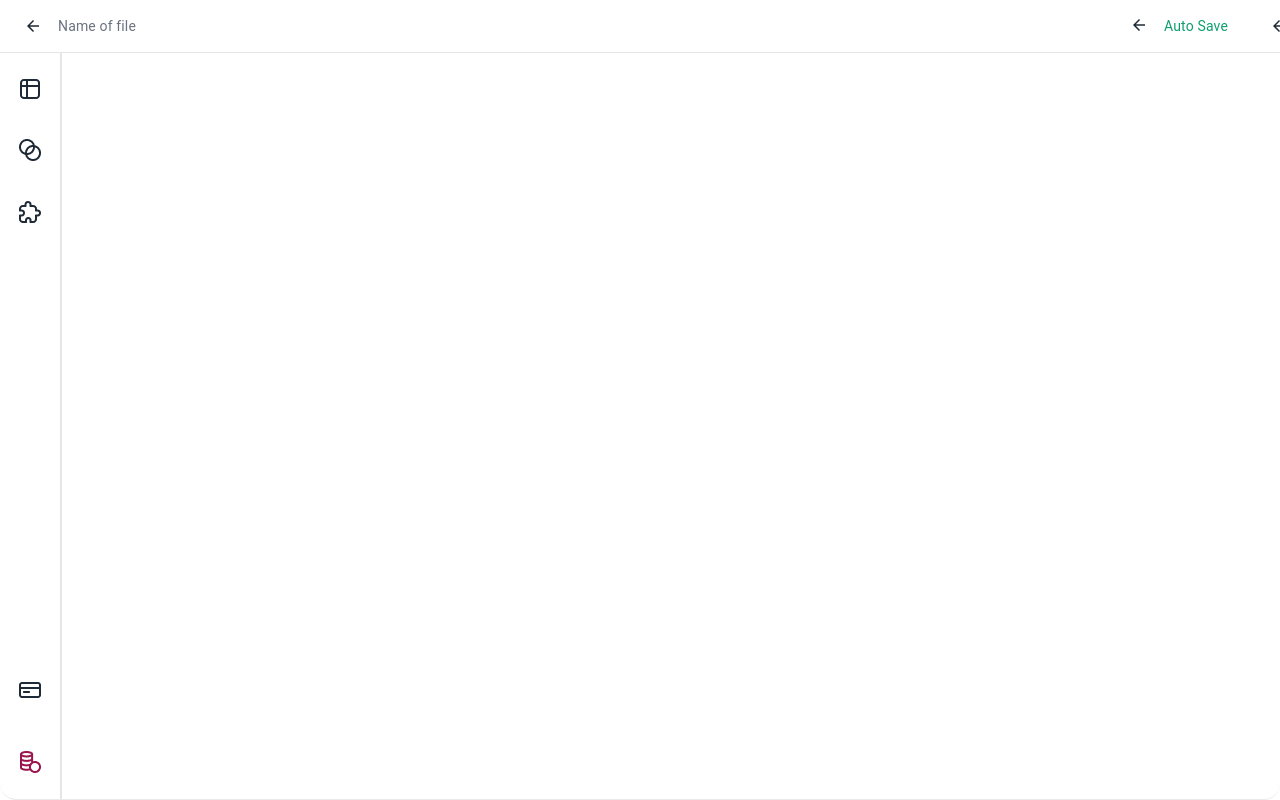
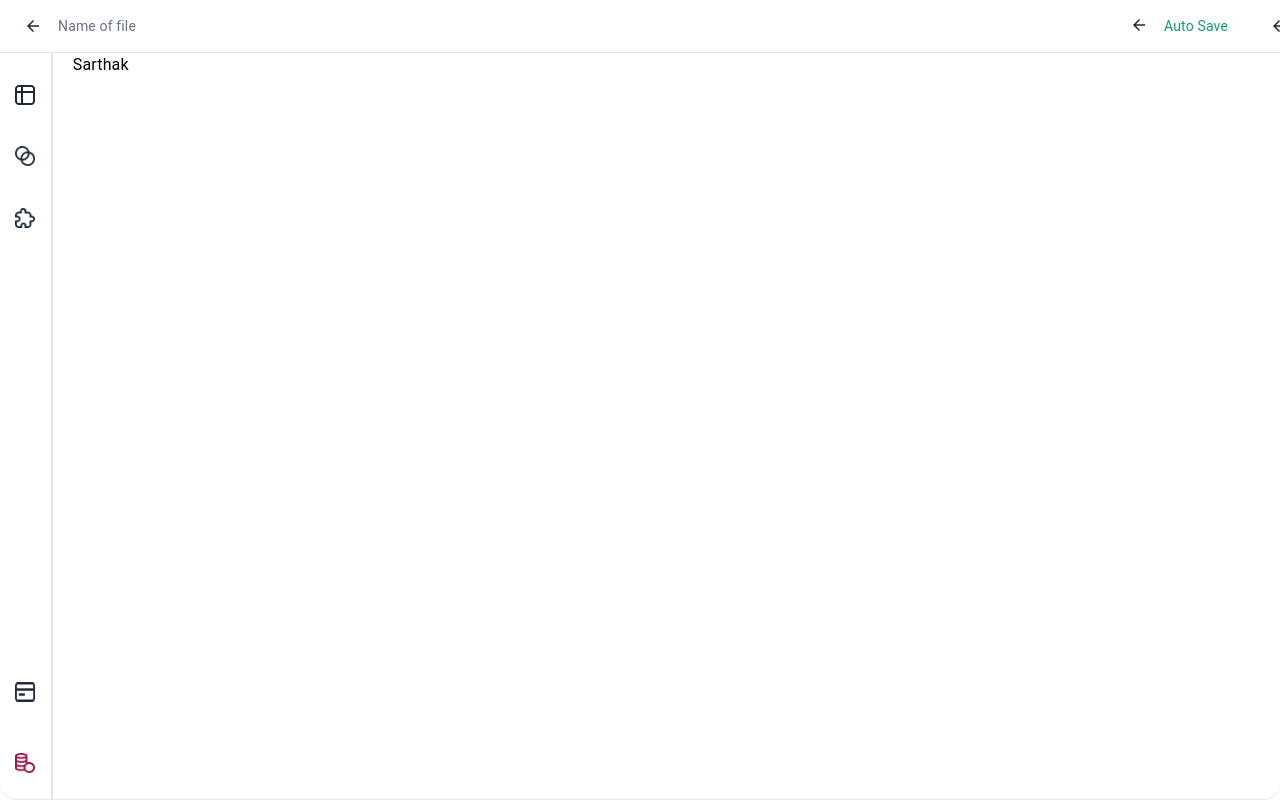
Before and after one commit to Sarthak-503/Bitscale-Assignment, a React (Vite) app: page / in a window 1280 px wide. Built offline with nearby package versions, Linux system fonts and the light colour scheme.

Commit message:
added toolbar

```diff
--- a/src/App.tsx
+++ b/src/App.tsx
@@ -1,6 +1,7 @@
 import { Box } from "@mui/material"
 import Navbar from "./components/Navbar"
 import Sidebar from "./components/Sidebar"
+import Toolbar from "./components/Common/Toolbar"
 
 const App = () => {
   return (
@@ -15,7 +16,14 @@ const App = () => {
     }}>
 
     <Navbar/>
+    <Box sx={{
+      display:'flex',
+      flexDirection:'row',
+      height:'94%'
+    }}>
     <Sidebar/>
+    <Toolbar/>
+    </Box>
     </Box>
     </>
   )
--- a/src/components/Common/CustomImage.tsx
+++ b/src/components/Common/CustomImage.tsx
@@ -6,7 +6,7 @@ interface ImageProps{
 const CustomImage:React.FC<ImageProps> = ({src,alt}) => {
   return (
     <>
-     <img src={src} alt={alt} />
+     <img src={src} alt={alt} width={'20rem'} height={'20rem'}/>
     </>
   )
 }
--- /dev/null
+++ b/src/components/Common/Toolbar.tsx
@@ -0,0 +1,17 @@
+import { Box, Typography } from "@mui/material"
+
+const Toolbar = () => {
+  return (
+    <Box sx={{
+        width:'100%',
+        display:'flex',
+        flexDirection:'row',
+        justifyContent:'space-between',
+        paddingX:2.5
+    }}>
+      <Typography>Sarthak</Typography>
+    </Box>
+  )
+}
+
+export default Toolbar
--- a/src/components/Sidebar.tsx
+++ b/src/components/Sidebar.tsx
@@ -7,7 +7,6 @@ import Database from "../../src/assets/Icons/Database.png";
 import CreditCard from "../../src/assets/Icons/CreditCard.png";
 
 export default function Sidebar() {
-  // TODO-HG LINKS WILL BE DYNAMIC
   return (
     <>
       <Box
@@ -15,7 +14,7 @@ export default function Sidebar() {
         borderColor="#E5E5E5"
         sx={{
           height: "100%",
-          width: "62px",
+          width: "4.3%",
           display: "flex",
           justifyContent: "center",
         }}
@@ -26,7 +25,7 @@ export default function Sidebar() {
             flexDirection: "column",
             alignItems: "center",
             justifyContent: "space-between",
-            marginTop: "26px",
+            marginTop: "2rem",
             width: "36px",
           }}
         >
```
